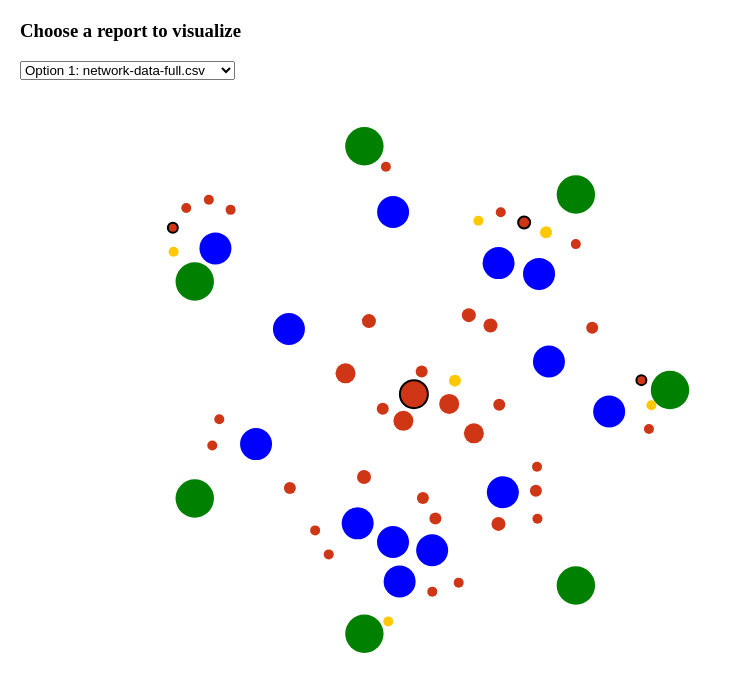
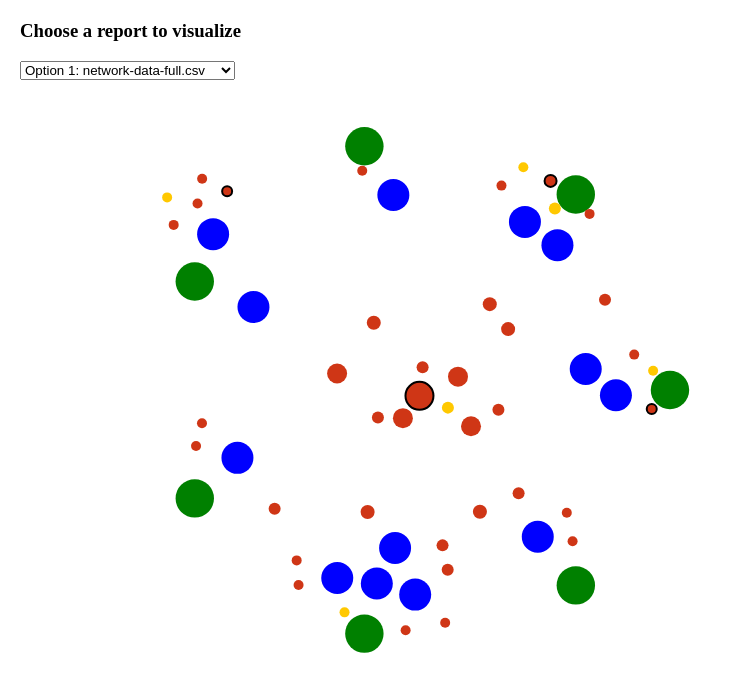
Before and after one commit to branlandry/branlandry.github.io, a plain HTML site: page index.html in a window 1280 px wide. Shown: the whole page, without its empty margins (0-733 px from the left). Drawn offline with nearby package versions, Linux system fonts and the light colour scheme.

Commit message:
Update index.html

```diff
--- a/index.html
+++ b/index.html
@@ -147,9 +147,12 @@
           return 4 + biomarkerLinks.length;  // Adjust the scaling factor as needed
         }
 
+
 // Update function for node, link, and label positions
 function ticked() {
   const healthCategoryNodes = nodes.filter(node => node.type === 'Health Category');
+  const healthAreaNodes = nodes.filter(node => node.type === 'Health Area');
+  const biomarkerNodes = nodes.filter(node => node.type === 'Biomarker');
 
   // Arrange "Health Category" nodes on the outside
   healthCategoryNodes.forEach((node, index) => {
@@ -157,6 +160,23 @@
     const radius = 250; // Adjust the radius as needed
     node.x = 400 + radius * Math.cos(angle);
     node.y = 300 + radius * Math.sin(angle);
+  });
+
+  // Introduce an additional force to attract "Health Area" nodes towards their parent "Health Category" nodes
+  const healthAreaForce = d3.forceLink(links.filter(link => link.target.type === 'Health Area'))
+    .id(d => d.id)
+    .distance(50)  // Adjust the distance as needed
+    .strength(0.5); // Adjust the strength as needed
+  simulation.force("healthAreaLink", healthAreaForce);
+
+  simulation.tick();
+
+  // Arrange "Biomarker" nodes inside the "Health Category" circle
+  biomarkerNodes.forEach(node => {
+    const biomarkerLinks = links.filter(link => link.target.id === node.id);
+    const radius = 4 + biomarkerLinks.length;
+    node.x += (Math.random() - 0.5) * 2; // Add some randomness to avoid overlap
+    node.y += (Math.random() - 0.5) * 2;
   });
 
   link
```
Lines whose indentation alone changed are shown as unchanged.
